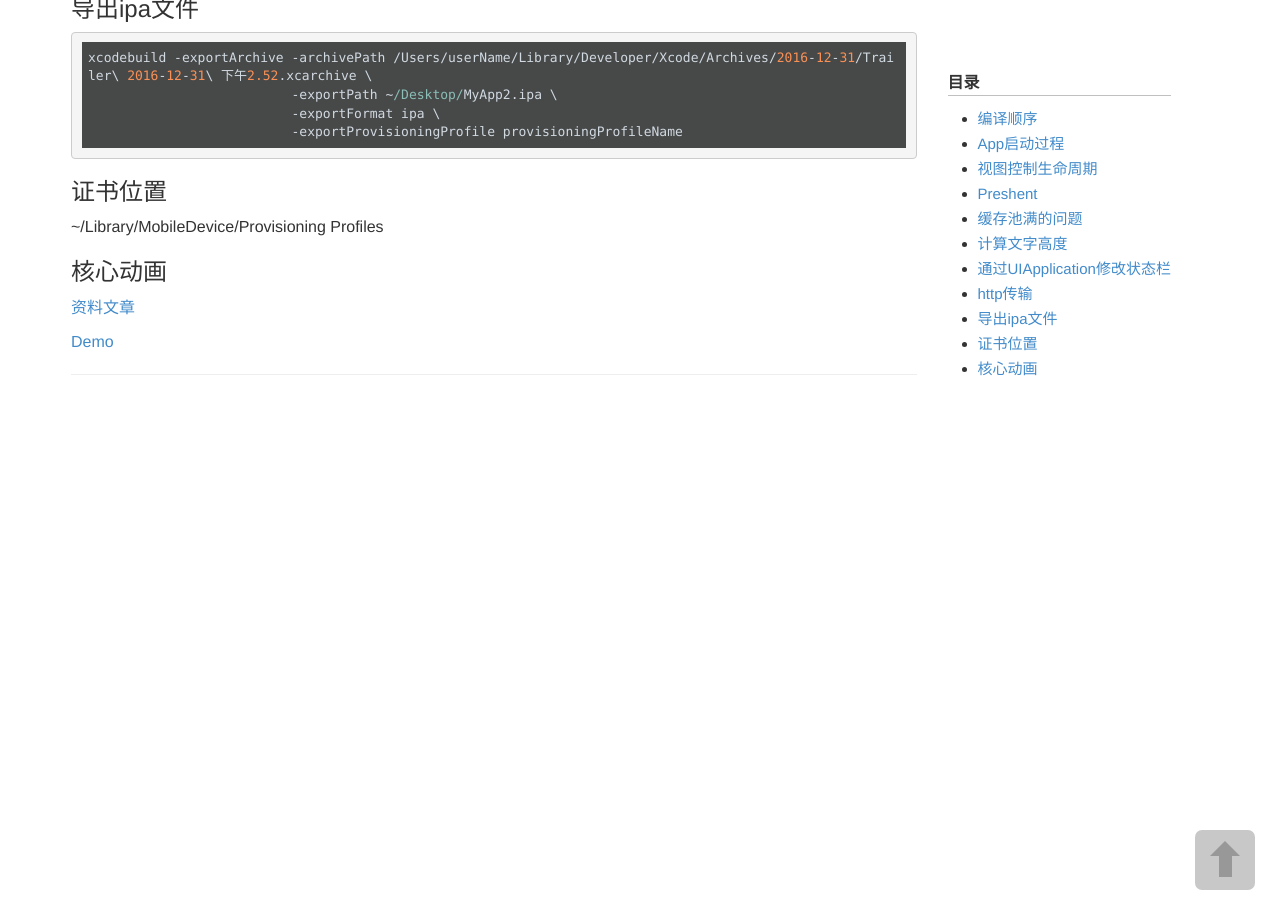
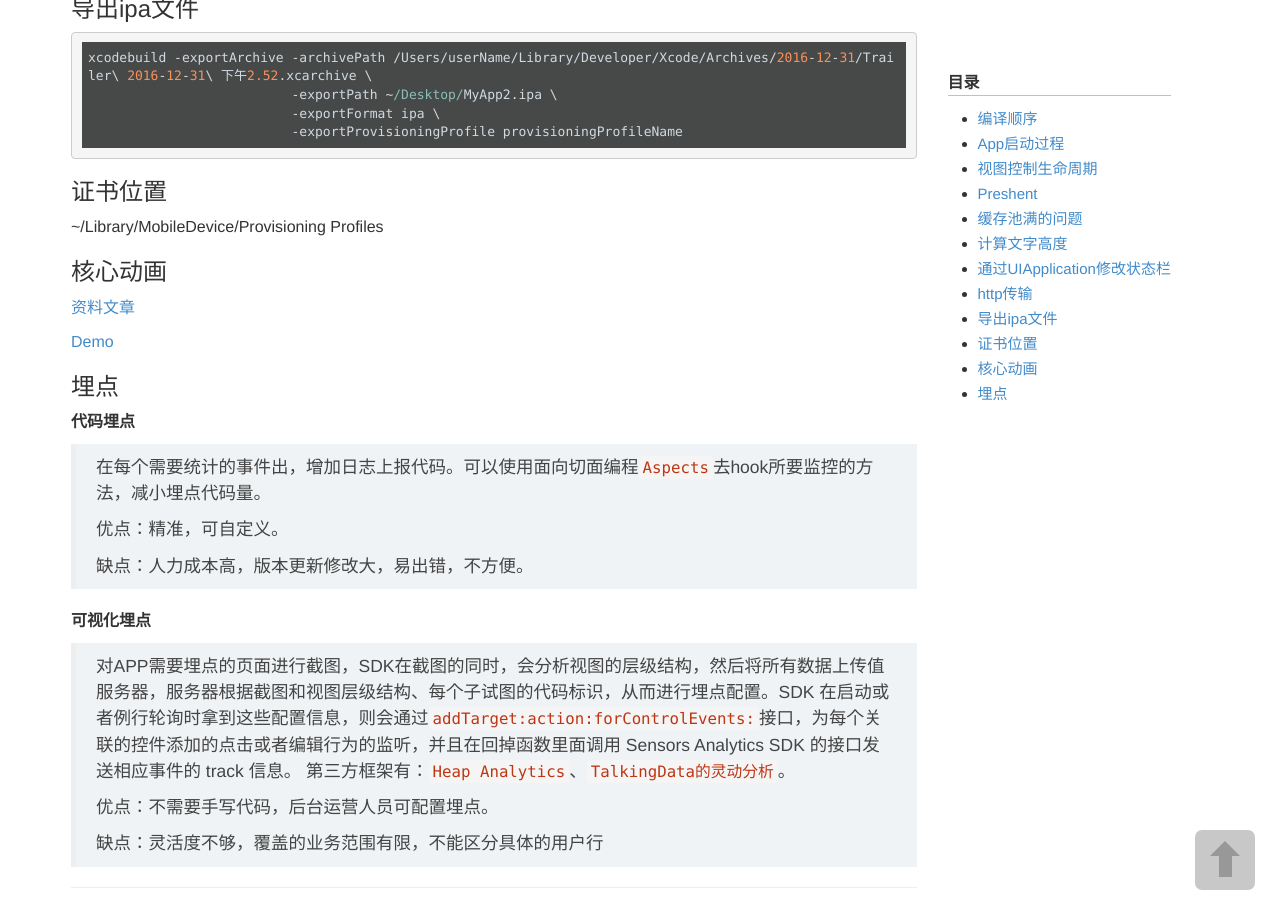
Before and after one commit to wigl/wigl.github.io, a Jekyll site: the page built from _posts/2014-08-26-UI_Foun.md, in a window 1280 px wide and 900 px high, scrolled down 1280 px. Built offline with Jekyll 4.4.1, drawn with Linux system fonts in a browser that asks for light colours.

Commit message:
增加关于埋点的介绍

```diff
--- a/_posts/2014-08-26-UI_Foun.md
+++ b/_posts/2014-08-26-UI_Foun.md
@@ -72,3 +72,21 @@ xcodebuild -exportArchive -archivePath /Users/userName/Library/Developer/Xcode/A
 [资料文章](http://www.cnblogs.com/kenshincui/p/3972100.html)
 
 [Demo](https://github.com/yixiangboy/IOSAnimationDemo)
+
+### 埋点
+
+**代码埋点**
+> 在每个需要统计的事件出，增加日志上报代码。可以使用面向切面编程`Aspects`去hook所要监控的方法，减小埋点代码量。
+>
+> 优点：精准，可自定义。
+>
+> 缺点：人力成本高，版本更新修改大，易出错，不方便。
+>
+
+**可视化埋点**
+> 对APP需要埋点的页面进行截图，SDK在截图的同时，会分析视图的层级结构，然后将所有数据上传值服务器，服务器根据截图和视图层级结构、每个子试图的代码标识，从而进行埋点配置。SDK 在启动或者例行轮询时拿到这些配置信息，则会通过`addTarget:action:forControlEvents:`接口，为每个关联的控件添加的点击或者编辑行为的监听，并且在回掉函数里面调用 Sensors Analytics SDK 的接口发送相应事件的 track 信息。 第三方框架有：`Heap Analytics`、`TalkingData的灵动分析`。
+>
+> 优点：不需要手写代码，后台运营人员可配置埋点。
+>
+> 缺点：灵活度不够，覆盖的业务范围有限，不能区分具体的用户行
+>
```
